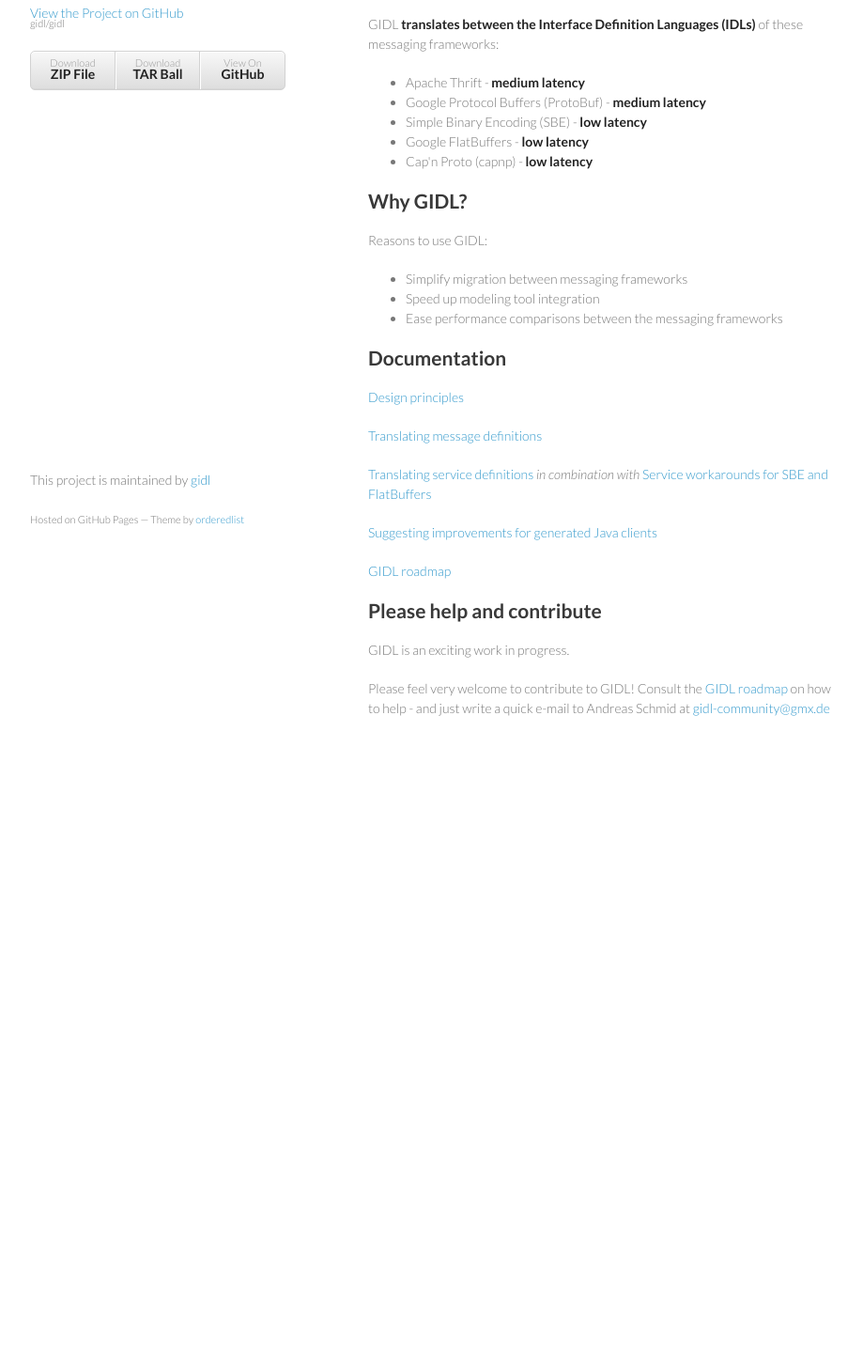
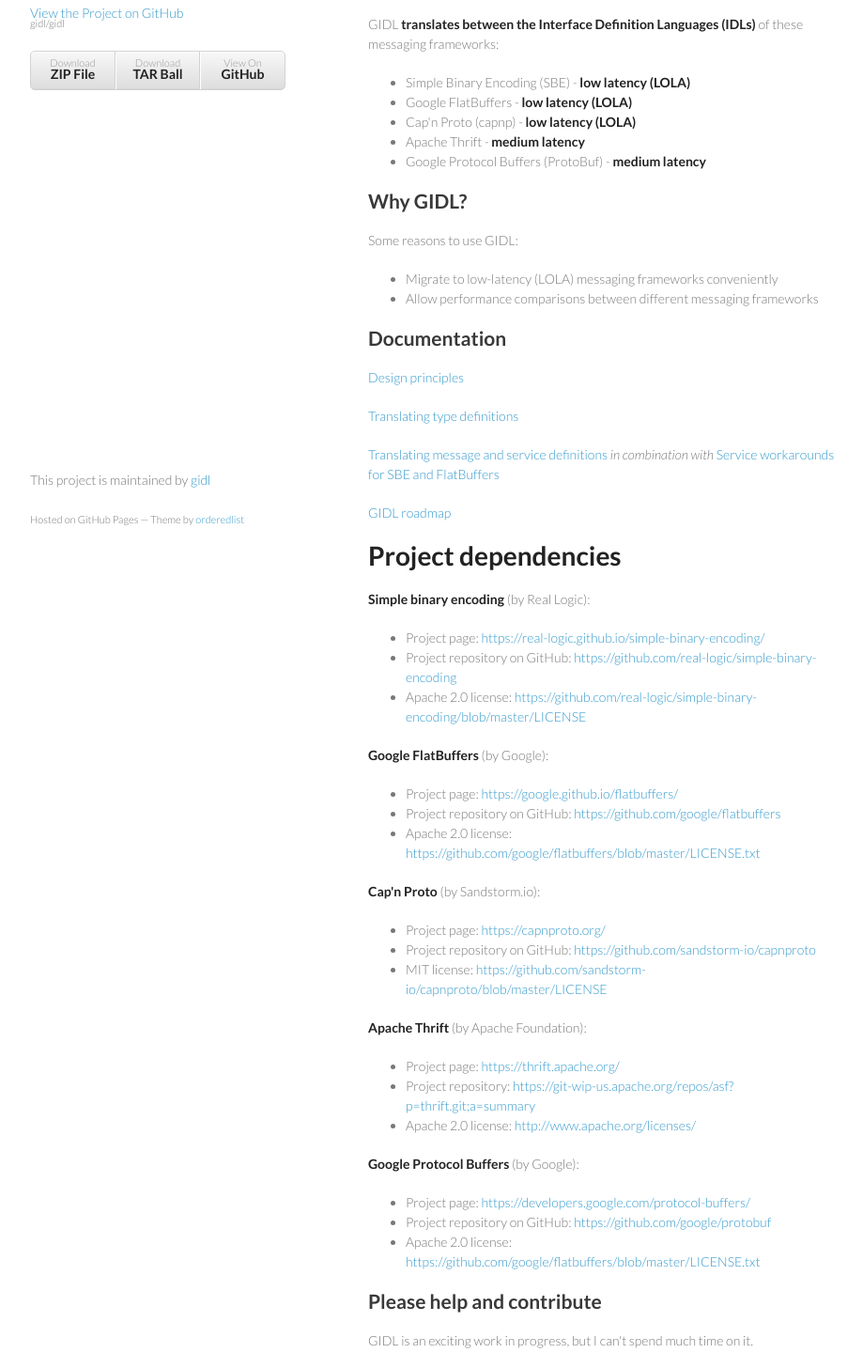
Before and after one commit to gidl/gidl, a plain HTML site: page index.html in a window 1280 px wide. Shown: the part 168-1608 px from the top of the page at 94% size, without its empty margins (178-1097 px from the left). Before the commit the page ends 1002 px from the top, so only its background shows below. Drawn offline with Linux system fonts and the light colour scheme.

Commit message:
Create gh-pages branch via GitHub

```diff
--- a/index.html
+++ b/index.html
@@ -37,27 +37,26 @@
 <p>GIDL <strong>translates between the Interface Definition Languages (IDLs)</strong> of these messaging frameworks:</p>
 
 <ul>
+<li>Simple Binary Encoding (SBE) - <strong>low latency (LOLA)</strong>
+</li>
+<li>Google FlatBuffers - <strong>low latency (LOLA)</strong>
+</li>
+<li>Cap'n Proto (capnp) - <strong>low latency (LOLA)</strong>
+</li>
 <li>Apache Thrift - <strong>medium latency</strong>
 </li>
 <li>Google Protocol Buffers (ProtoBuf) - <strong>medium latency</strong>
-</li>
-<li>Simple Binary Encoding (SBE) - <strong>low latency</strong>
-</li>
-<li>Google FlatBuffers - <strong>low latency</strong>
-</li>
-<li>Cap'n Proto (capnp) - <strong>low latency</strong>
 </li>
 </ul>
 
 <h2>
 <a id="why-gidl" class="anchor" href="#why-gidl" aria-hidden="true"><span class="octicon octicon-link"></span></a>Why GIDL?</h2>
 
-<p>Reasons to use GIDL:</p>
+<p>Some reasons to use GIDL:</p>
 
 <ul>
-<li>Simplify migration between messaging frameworks</li>
-<li>Speed up modeling tool integration</li>
-<li>Ease performance comparisons between the messaging frameworks</li>
+<li>Migrate to low-latency (LOLA) messaging frameworks conveniently</li>
+<li>Allow performance comparisons between different messaging frameworks</li>
 </ul>
 
 <h2>
@@ -65,18 +64,74 @@
 
 <p><a href="https://github.com/gidl/gidl/wiki/Design-principles">Design principles</a></p>
 
-<p><a href="https://github.com/gidl/gidl/wiki/Translating-message-definitions">Translating message definitions</a></p>
+<p><a href="https://github.com/gidl/gidl/wiki/Translating-type-definitions">Translating type definitions</a></p>
 
-<p><a href="https://github.com/gidl/gidl/wiki/Translating-service-definitions">Translating service definitions</a> <em>in combination with</em> <a href="https://github.com/gidl/gidl/wiki/Service-workarounds-for-SBE-and-FlatBuffers">Service workarounds for SBE and FlatBuffers</a></p>
-
-<p><a href="https://github.com/gidl/gidl/wiki/Suggesting-improvements-for-generated-Java-clients">Suggesting improvements for generated Java clients</a></p>
+<p><a href="https://github.com/gidl/gidl/wiki/Translating-message-and-service-definitions">Translating message and service definitions</a> <em>in combination with</em> <a href="https://github.com/gidl/gidl/wiki/Service-workarounds-for-SBE-and-FlatBuffers">Service workarounds for SBE and FlatBuffers</a></p>
 
 <p><a href="https://github.com/gidl/gidl/wiki/GIDL-roadmap">GIDL roadmap</a></p>
+
+<h1>
+<a id="project-dependencies" class="anchor" href="#project-dependencies" aria-hidden="true"><span class="octicon octicon-link"></span></a>Project dependencies</h1>
+
+<p><strong>Simple binary encoding</strong> (by Real Logic):</p>
+
+<ul>
+<li>Project page: <a href="https://real-logic.github.io/simple-binary-encoding/">https://real-logic.github.io/simple-binary-encoding/</a>
+</li>
+<li>Project repository on GitHub: <a href="https://github.com/real-logic/simple-binary-encoding">https://github.com/real-logic/simple-binary-encoding</a>
+</li>
+<li>Apache 2.0 license: <a href="https://github.com/real-logic/simple-binary-encoding/blob/master/LICENSE">https://github.com/real-logic/simple-binary-encoding/blob/master/LICENSE</a>
+</li>
+</ul>
+
+<p><strong>Google FlatBuffers</strong> (by Google):</p>
+
+<ul>
+<li>Project page: <a href="https://google.github.io/flatbuffers/">https://google.github.io/flatbuffers/</a>
+</li>
+<li>Project repository on GitHub: <a href="https://github.com/google/flatbuffers">https://github.com/google/flatbuffers</a>
+</li>
+<li>Apache 2.0 license: <a href="https://github.com/google/flatbuffers/blob/master/LICENSE.txt">https://github.com/google/flatbuffers/blob/master/LICENSE.txt</a>
+</li>
+</ul>
+
+<p><strong>Cap'n Proto</strong> (by Sandstorm.io):</p>
+
+<ul>
+<li>Project page: <a href="https://capnproto.org/">https://capnproto.org/</a>
+</li>
+<li>Project repository on GitHub: <a href="https://github.com/sandstorm-io/capnproto">https://github.com/sandstorm-io/capnproto</a>
+</li>
+<li>MIT license: <a href="https://github.com/sandstorm-io/capnproto/blob/master/LICENSE">https://github.com/sandstorm-io/capnproto/blob/master/LICENSE</a>
+</li>
+</ul>
+
+<p><strong>Apache Thrift</strong> (by Apache Foundation):</p>
+
+<ul>
+<li>Project page: <a href="https://thrift.apache.org/">https://thrift.apache.org/</a>
+</li>
+<li>Project repository: <a href="https://git-wip-us.apache.org/repos/asf?p=thrift.git;a=summary">https://git-wip-us.apache.org/repos/asf?p=thrift.git;a=summary</a>
+</li>
+<li>Apache 2.0 license: <a href="http://www.apache.org/licenses/">http://www.apache.org/licenses/</a>
+</li>
+</ul>
+
+<p><strong>Google Protocol Buffers</strong> (by Google):</p>
+
+<ul>
+<li>Project page: <a href="https://developers.google.com/protocol-buffers/">https://developers.google.com/protocol-buffers/</a>
+</li>
+<li>Project repository on GitHub: <a href="https://github.com/google/protobuf">https://github.com/google/protobuf</a>
+</li>
+<li>Apache 2.0 license: <a href="https://github.com/google/flatbuffers/blob/master/LICENSE.txt">https://github.com/google/flatbuffers/blob/master/LICENSE.txt</a>
+</li>
+</ul>
 
 <h2>
 <a id="please-help-and-contribute" class="anchor" href="#please-help-and-contribute" aria-hidden="true"><span class="octicon octicon-link"></span></a>Please help and contribute</h2>
 
-<p>GIDL is an exciting work in progress.</p>
+<p>GIDL is an exciting work in progress, but I can't spend much time on it.</p>
 
 <p>Please feel very welcome to contribute to GIDL! Consult the <a href="https://github.com/gidl/gidl/wiki/GIDL-roadmap">GIDL roadmap</a> on how to help - and just write a quick e-mail to Andreas Schmid at <a href="mailto:gidl-community@gmx.de">gidl-community@gmx.de</a> </p>
       </section>
```
Also changed, not shown: params.json (+1 -1 lines).
